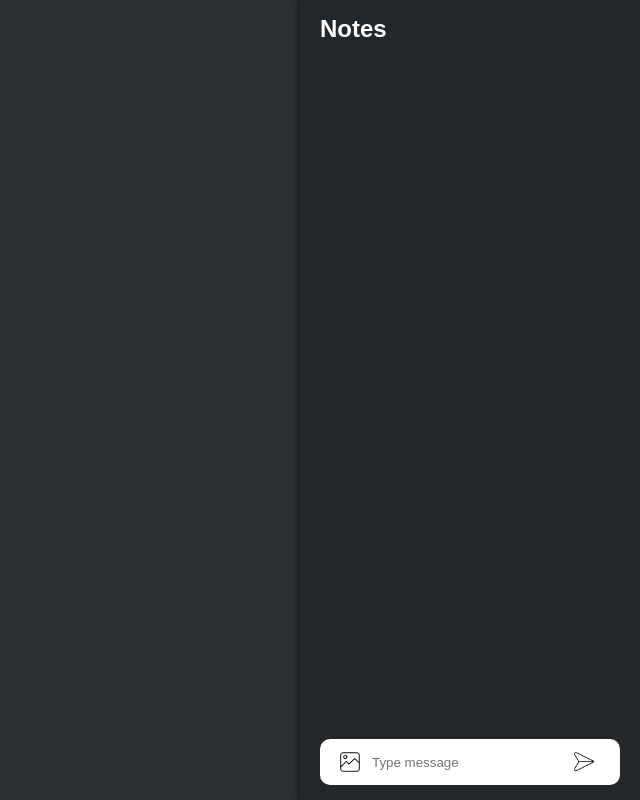
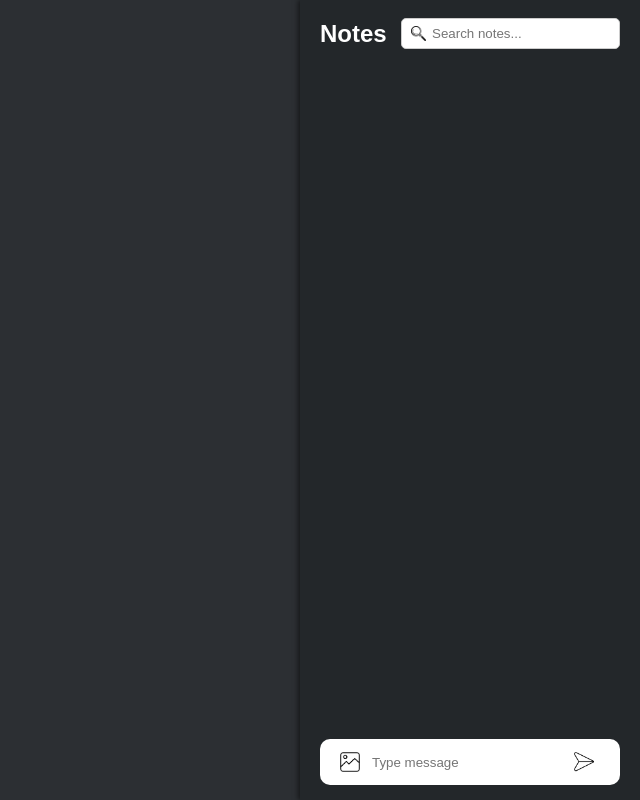
Before and after one commit to LaliRabaev/personal-task-manager, a Flask app: page / in a window 1280 px wide. Shown: the whole page, without its empty margins (640-1280 px from the left). Run offline with Flask 3, Linux system fonts and the light colour scheme; data that the repository does not hold is empty; some libraries are stand-ins or nearby versions.

Commit message:
Adding a search bar with the functionality

```diff
--- a/static/css/styles.css
+++ b/static/css/styles.css
@@ -8,6 +8,7 @@ body {
 
 .notes-sidebar {
     min-width: 300px;
+    max-width: 800px;
     padding: 0 20px;
     position: fixed;
     right: 0;
@@ -30,8 +31,29 @@ body {
     cursor: ew-resize;
 }
 
-h2 {
-    margin-top: 15px;
+.header {
+    display: flex;
+    justify-content: space-between;
+    align-items: center;
+}
+
+.search-box {
+    position: relative;
+    display: flex;
+    align-items: center;
+}
+
+#search-input {
+    padding: 7px 10px 7px 30px;
+    border: 1px solid #ccc;
+    border-radius: 5px;
+}
+
+.search-icon {
+    position: absolute;
+    width: 15px;
+    height: 15px;
+    left: 10px;
 }
 
 ul {
--- a/templates/index.html
+++ b/templates/index.html
@@ -10,7 +10,13 @@
 <body>
     <div class="notes-sidebar" id="notes-sidebar">
         <div class="resizer" id="resizer"></div>
-        <h2>Notes</h2>
+        <div class="header">
+            <h2>Notes</h2>
+            <div class="search-box">
+                <input type="text" id="search-input" placeholder="Search notes...">
+                <img src="{{ url_for('static', filename='icons/search.png') }}" alt="Search" class="search-icon">
+            </div>
+        </div>
         <ul id="notes-list">
             {% for note in notes %}
                 <li class="note_item" data-id="{{ note.id }}" oncontextmenu="showContextMenu(event)">
@@ -192,6 +198,19 @@
             }
         });
 
+        // Smart search functionality
+        document.getElementById('search-input').addEventListener('input', function(event) {
+            const searchTerm = event.target.value.toLowerCase();
+            document.querySelectorAll('.note_item').forEach(note => {
+                const noteContent = note.textContent.toLowerCase();
+                if (noteContent.includes(searchTerm)) {
+                    note.style.display = '';
+                } else {
+                    note.style.display = 'none';
+                }
+            });
+        });
+
         // Ensure all notes have the correct event listener for the context menu
         document.querySelectorAll('.note_item').forEach(note => {
             note.addEventListener('contextmenu', showContextMenu);
```
Also changed, not shown: static/icons/search.png (added).
